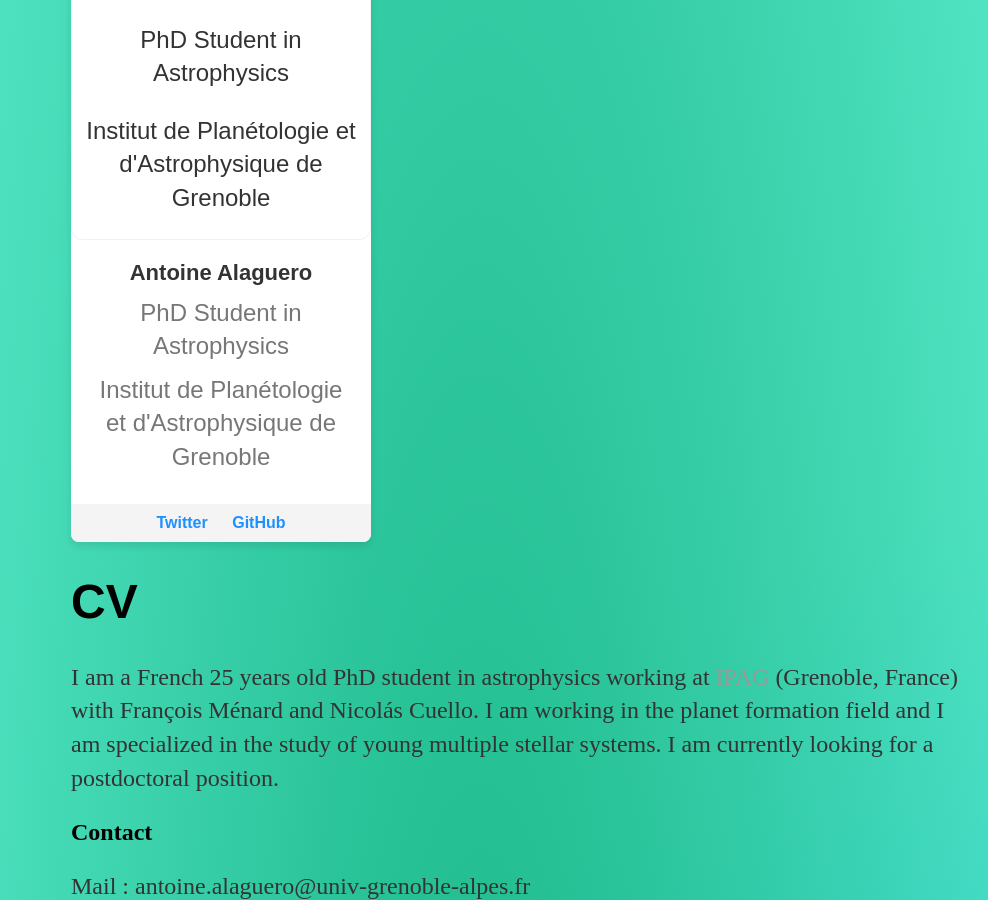
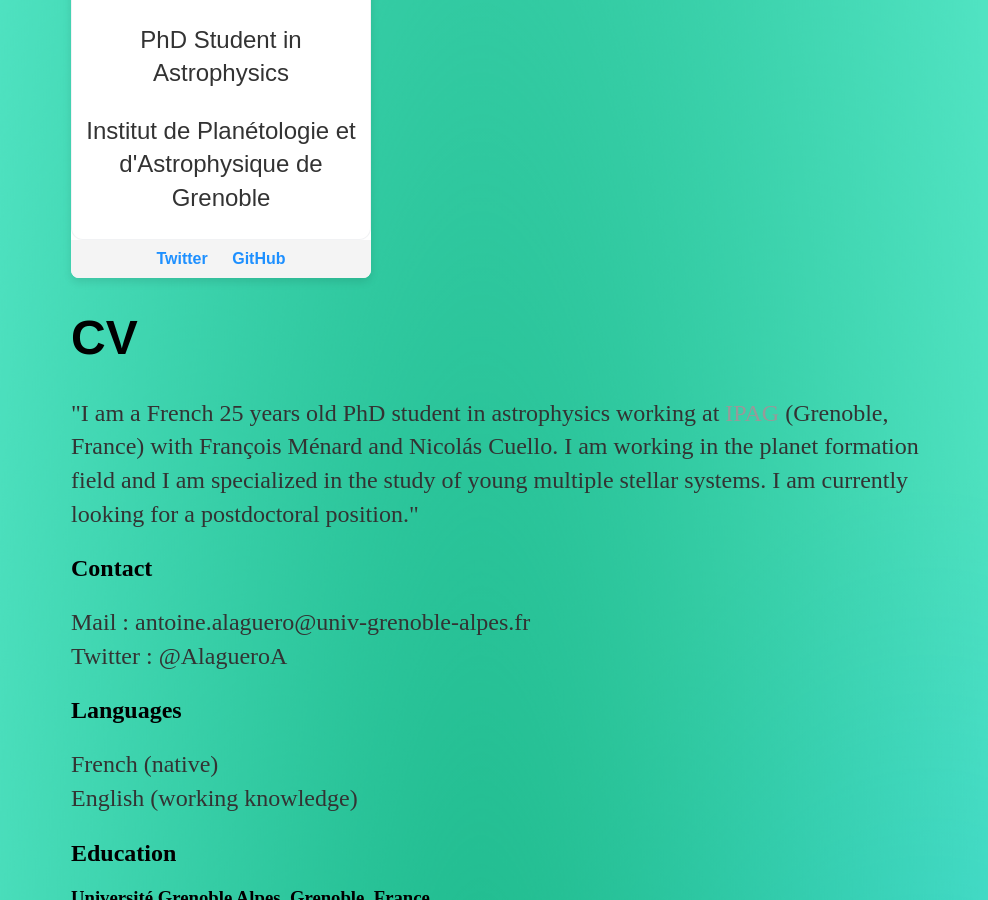
Before and after one commit to AlagueroA/AlagueroA.github.io, a Jekyll site: the page built from about/index.html, in a window 1280 px wide and 900 px high, scrolled down 442 px. Shown: the whole window, without its empty margins (121-1109 px from the left). Built offline with Jekyll 4.4.1, drawn with Linux system fonts in a browser that asks for light colours.

Commit message:
profilecard

```diff
--- a/_includes/profilecard.html
+++ b/_includes/profilecard.html
@@ -1,13 +1,8 @@
 <div class="profile-card">
     <div class="profile-card-header">
-        <img src="{{ '/assets/images/raccoonbread.jpeg' | relative_url }}" alt="Profile Image" align="right" width=50 height=50>
+        <img src="{{ '/assets/images/raccoonbread.jpeg' | relative_url }}" alt="Profile Image" align="left" width=150 height=150>
     </div>
     <div class="card">
-        <h2>Antoine Alaguero</h2>
-        <p>PhD Student in Astrophysics</p>
-        <p>Institut de Planétologie et d'Astrophysique de Grenoble</p>
-    </div>
-    <div class="profile-card-body">
         <h2>Antoine Alaguero</h2>
         <p>PhD Student in Astrophysics</p>
         <p>Institut de Planétologie et d'Astrophysique de Grenoble</p>
--- a/about/index.html
+++ b/about/index.html
@@ -15,10 +15,10 @@ title: About
     {% include profilecard.html %}
     <h1>CV</h1>
     <p>
-        I am a French 25 years old PhD student in astrophysics working at
+        "I am a French 25 years old PhD student in astrophysics working at
         <a href="https://ipag.osug.fr">IPAG</a> (Grenoble, France) with François Ménard and Nicolás Cuello.
         I am working in the planet formation field and I am specialized in the study of young multiple stellar systems.
-        I am currently looking for a postdoctoral position.
+        I am currently looking for a postdoctoral position."
     </p>
 
     <h2>Contact</h2>
```
